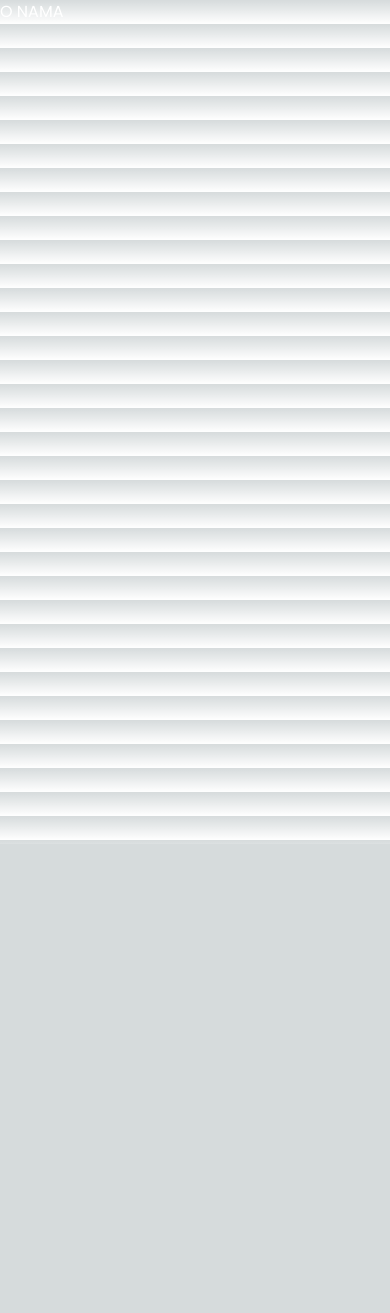
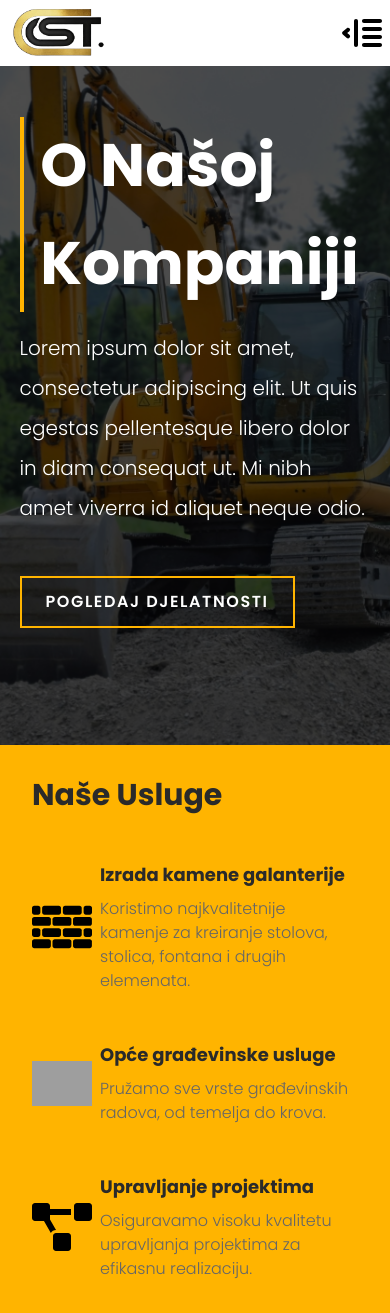
Before and after one commit to VeldinS/construct-it, a Next.js app: page /o-nama in a window 390 px wide. Before the commit the page ends 844 px from the top, so only its background shows below. Built offline with nearby package versions, Linux system fonts and the light colour scheme; grey boxes are pictures that could not be loaded.

Commit message:
About page - landing section implementation and responsiveness

```diff
--- a/src/app/o-nama/page.tsx
+++ b/src/app/o-nama/page.tsx
@@ -1,8 +1,12 @@
+import Navbar from "@/components/navbar/Navbar";
+import LandingSection from "@/components/about/landing-section";
+
 function AboutPage() {
     return (
-        <>
-            <h1 className={'text-white'}>O NAMA</h1>
-        </>
+        <div className={'w-screen h-auto bg-white flex flex-col items-center justify-center'}>
+            <Navbar/>
+            <LandingSection />
+        </div>
     );
 }
 
--- /dev/null
+++ b/src/components/about/landing-section.tsx
@@ -0,0 +1,54 @@
+'use client'
+import React from 'react';
+import ButtonPrimary from "@/components/buttons/button-primary";
+import ServiceCard from "@/components/home/service-card";
+import { Link as ScrollLink, animateScroll } from 'react-scroll';
+
+function LandingSection() {
+    return (
+        <section className="w-screen h-screen flex flex-col justify-start items-start">
+            <div className="w-full h-auto lg:h-4/5 flex flex-col lg:flex-row justify-start items-start">
+                <div className={"relative z-1 w-full lg:w-[70%] h-full px-[5%] sm:px-[10%] py-[30%] sm:py-[20%] lg:py-16 flex flex-col justify-center items-start gap-12 bg-[url('/assets/other/machine2.jpg')] bg-cover bg-center"}>
+                    <div className={'absolute top-0 left-0 right-0 bottom-0 bg-black/70 z-2'}></div>
+                    <div className={'relative z-3 flex flex-col justify-center items-start gap-4'}>
+                        <div className={'flex flex-row justify-center items-stretch gap-4'}>
+                            <div className={'w-2 bg-orange-primary'}></div>
+                            <h1 className={'text-white text-6xl font-rubik font-bold leading-relaxed'}>O Našoj Kompaniji</h1>
+                        </div>
+                        <p className={'text-white font-light font-rubik leading-loose text-xl'}>
+                            Lorem ipsum dolor sit amet, consectetur adipiscing elit. Ut quis egestas pellentesque libero dolor in diam consequat ut. Mi nibh amet viverra id aliquet neque odio.
+                        </p>
+                    </div>
+                    <div className={'relative z-3'}>
+                        <ButtonPrimary text={'POGLEDAJ DJELATNOSTI'} link={'/usluge'} />
+                    </div>
+                </div>
+                <div className={'w-full lg:w-[30%] h-full px-8 py-8 flex flex-col justify-center items-start gap-12 bg-orange-primary'}>
+                    <h1 className={'text-[#2A2A2A] font-rubik text-3xl sm:text-4xl font-bold'}>Naše Usluge</h1>
+                    <ServiceCard title={'Izrada kamene galanterije'}
+                                 description={'Koristimo najkvalitetnije kamenje za kreiranje stolova, stolica, fontana i drugih elemenata.'}
+                                 image={'/assets/icons/kamen-icon.svg'}
+                    />
+                    <ServiceCard title={'Opće građevinske usluge'}
+                                 description={'Pružamo sve vrste građevinskih radova, od temelja do krova.'}
+                                 image={'/assets/icons/grad-usluge-icon.svg'}
+                    />
+                    <ServiceCard title={'Upravljanje projektima'}
+                                 description={'Osiguravamo visoku kvalitetu upravljanja projektima za efikasnu realizaciju.'}
+                                 image={'/assets/icons/upr-projektima-icon.svg'}
+                    />
+                </div>
+            </div>
+            <div className={'w-full h-auto lg:h-1/5 hidden lg:flex flex-row justify-between items-center px-[10%]'}>
+                <h1 className={'text-[#2A2A2A] font-rubik text-3xl sm:text-4xl font-bold'}>Započnimo suradnju</h1>
+                <ScrollLink to={'kontakt'} smooth={true} duration={1000} className={'cursor-pointer'}>
+                    <p className={'text-base font-rubik font-semibold text-orange-primary hover:text-black tracking-widest px-6 py-3 border-4 border-orange-primary bg-transparent hover:bg-orange-primary transition-all duration-500'}>
+                        KONTAKTIRAJ NAS
+                    </p>
+                </ScrollLink>
+            </div>
+        </section>
+    );
+}
+
+export default LandingSection;
--- a/src/components/home/landing-section.tsx
+++ b/src/components/home/landing-section.tsx
@@ -14,7 +14,7 @@ function LandingSection() {
         ];
 
     return (
-        <section className={'w-screen h-screen relative bg-cover bg-center bg- flex flex-col items-center justify-center gap-8'}>
+        <section className={'w-screen h-screen relative bg-cover bg-center flex flex-col items-center justify-center gap-8'}>
             <ImagesSlider className="h-full " images={images}>
             <motion.div
                 initial={{
```
Also changed, not shown: public/assets/other/machine2.jpg (added).
